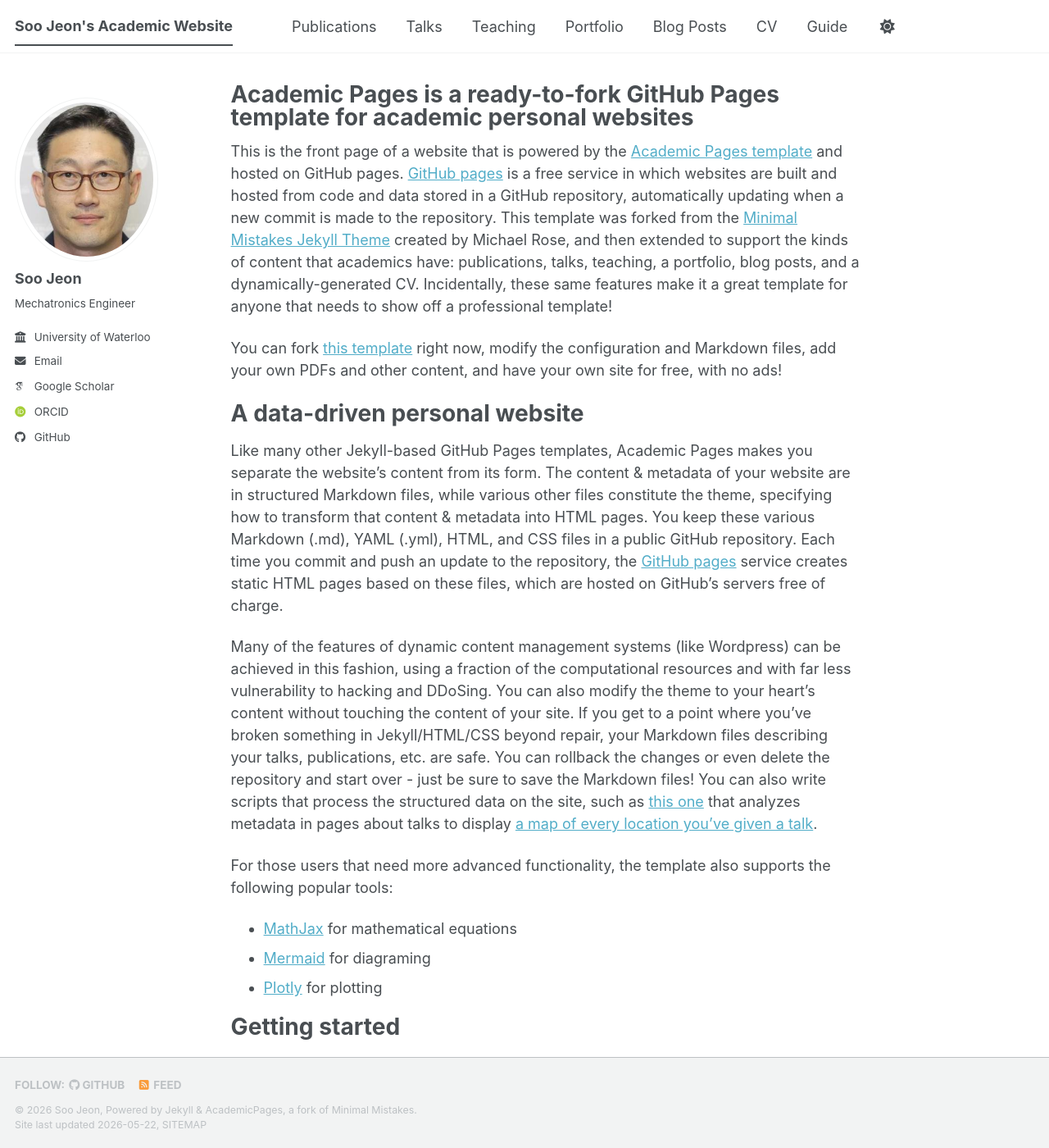
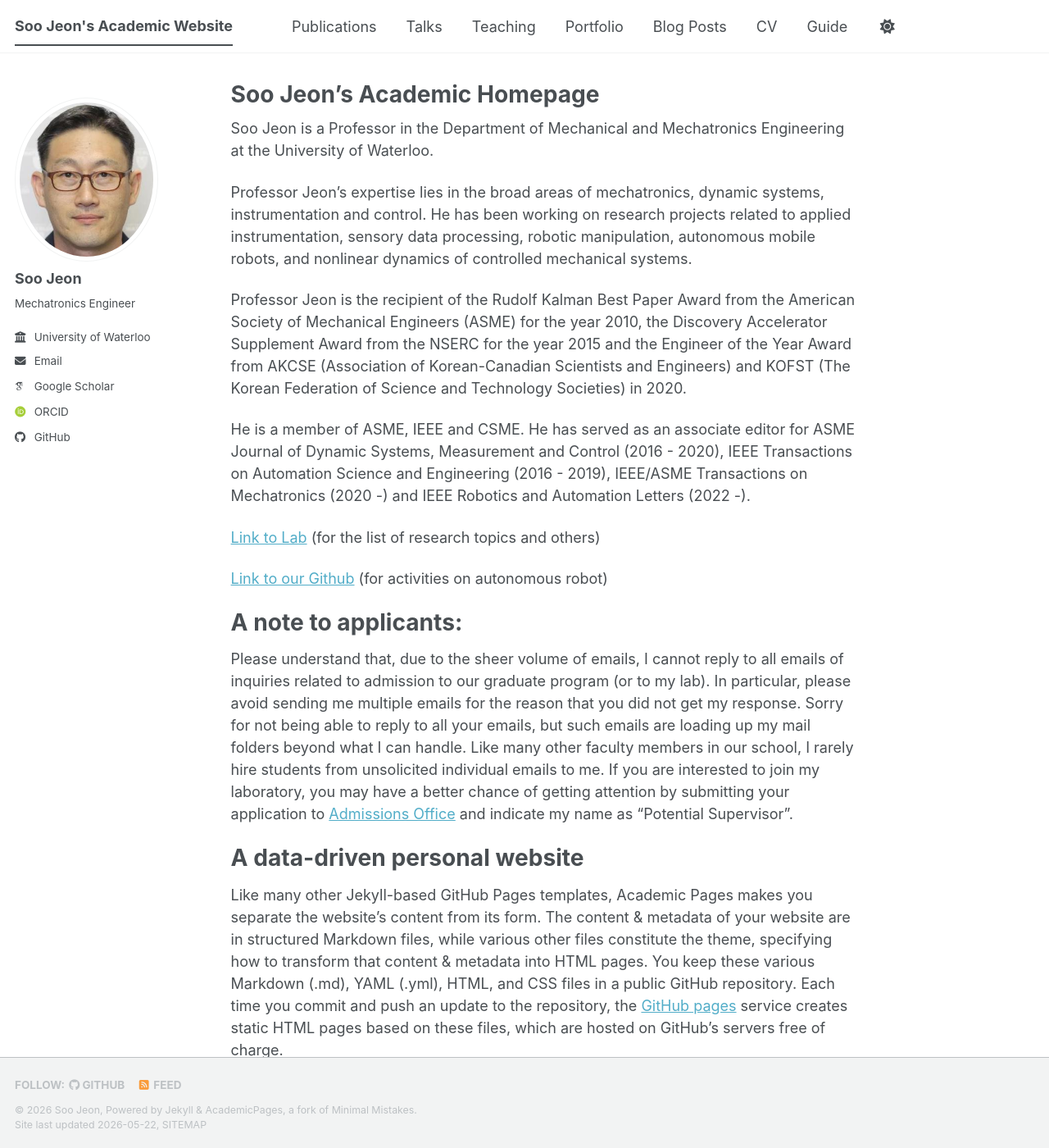
Before and after one commit to soojeon-uw/soojeon-uw.github.io, a Jekyll site: the page built from _pages/about.md, in a window 1280 px wide and 1400 px high. Shown: the whole window at 82% size. Built offline with Jekyll 4.4.1, drawn with Linux system fonts in a browser that asks for light colours; some web fonts are replaced; a script bundle is joined from its source files by our own code; library files that are not in the unit come from our copies.

Commit message:
Update about page content to reflect Soo Jeon's academic profile and research interests

```diff
--- a/_pages/about.md
+++ b/_pages/about.md
@@ -1,15 +1,27 @@
 ---
 permalink: /
-title: "Academic Pages is a ready-to-fork GitHub Pages template for academic personal websites"
+title: "Soo Jeon's Academic Homepage"
 author_profile: true
 redirect_from:
   - /about/
   - /about.html
 ---
 
-This is the front page of a website that is powered by the [Academic Pages template](https://github.com/academicpages/academicpages.github.io) and hosted on GitHub pages. [GitHub pages](https://pages.github.com) is a free service in which websites are built and hosted from code and data stored in a GitHub repository, automatically updating when a new commit is made to the repository. This template was forked from the [Minimal Mistakes Jekyll Theme](https://mmistakes.github.io/minimal-mistakes/) created by Michael Rose, and then extended to support the kinds of content that academics have: publications, talks, teaching, a portfolio, blog posts, and a dynamically-generated CV. Incidentally, these same features make it a great template for anyone that needs to show off a professional template!
+Soo Jeon is a Professor in the Department of Mechanical and Mechatronics Engineering at the University of Waterloo.
 
- You can fork [this template](https://github.com/academicpages/academicpages.github.io) right now, modify the configuration and Markdown files, add your own PDFs and other content, and have your own site for free, with no ads!
+Professor Jeon’s expertise lies in the broad areas of mechatronics, dynamic systems, instrumentation and control. He has been working on research projects related to applied instrumentation, sensory data processing, robotic manipulation, autonomous mobile robots, and nonlinear dynamics of controlled mechanical systems.
+
+Professor Jeon is the recipient of the Rudolf Kalman Best Paper Award from the American Society of Mechanical Engineers (ASME) for the year 2010, the Discovery Accelerator Supplement Award from the NSERC for the year 2015 and the Engineer of the Year Award from AKCSE (Association of Korean-Canadian Scientists and Engineers) and KOFST (The Korean Federation of Science and Technology Societies) in 2020.
+
+He is a member of ASME, IEEE and CSME. He has served as an associate editor for ASME Journal of Dynamic Systems, Measurement and Control (2016 - 2020), IEEE Transactions on Automation Science and Engineering (2016 - 2019), IEEE/ASME Transactions on Mechatronics (2020 -) and IEEE Robotics and Automation Letters (2022 -).
+
+[Link to Lab](https://uwaterloo.ca/wmscl) (for the list of research topics and others)
+
+[Link to our Github](https://github.com/UW-Advanced-Robotics-Lab) (for activities on autonomous robot)
+
+A note to applicants:
+======
+Please understand that, due to the sheer volume of emails, I cannot reply to all emails of inquiries related to admission to our graduate program (or to my lab). In particular, please avoid sending me multiple emails for the reason that you did not get my response. Sorry for not being able to reply to all your emails, but such emails are loading up my mail folders beyond what I can handle. Like many other faculty members in our school, I rarely hire students from unsolicited individual emails to me. If you are interested to join my laboratory, you may have a better chance of getting attention by submitting your application to [Admissions Office](https://uwaterloo.ca/admissions/) and indicate my name as "Potential Supervisor".
 
 A data-driven personal website
 ======
```
